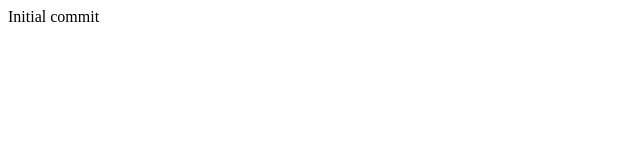
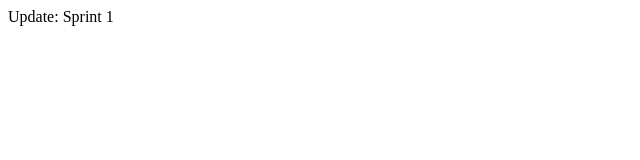
Before and after one commit to jafetbjarkar/git_playfield, a plain HTML site: page index.html in a window 1280 px wide. Shown: the full height of the page, 0-640 px from the left. Drawn offline with Linux system fonts and the light colour scheme.

Commit message:
Add span

```diff
--- a/index.html
+++ b/index.html
@@ -5,6 +5,6 @@
     <title>Git test document</title>
 </head>
 <body>
-    Initial commit
+    <span>Update: Sprint 1</span>
 </body>
 </html>
```
